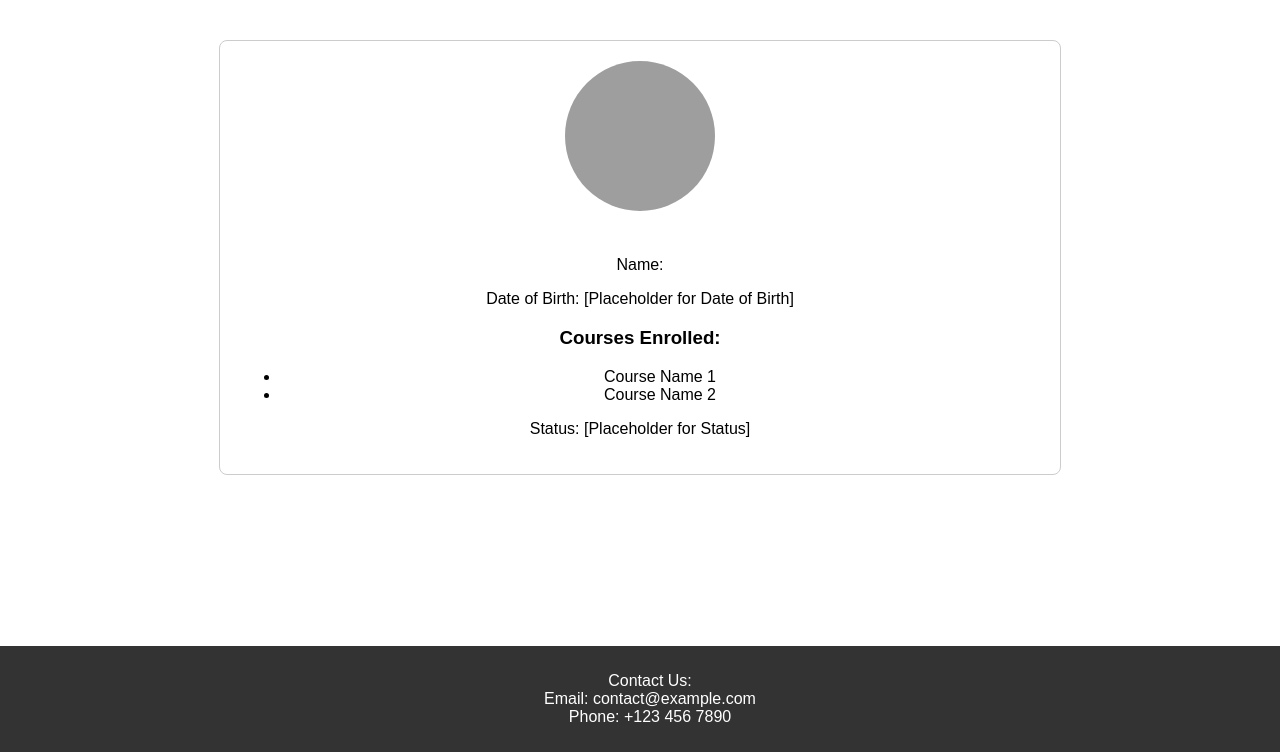
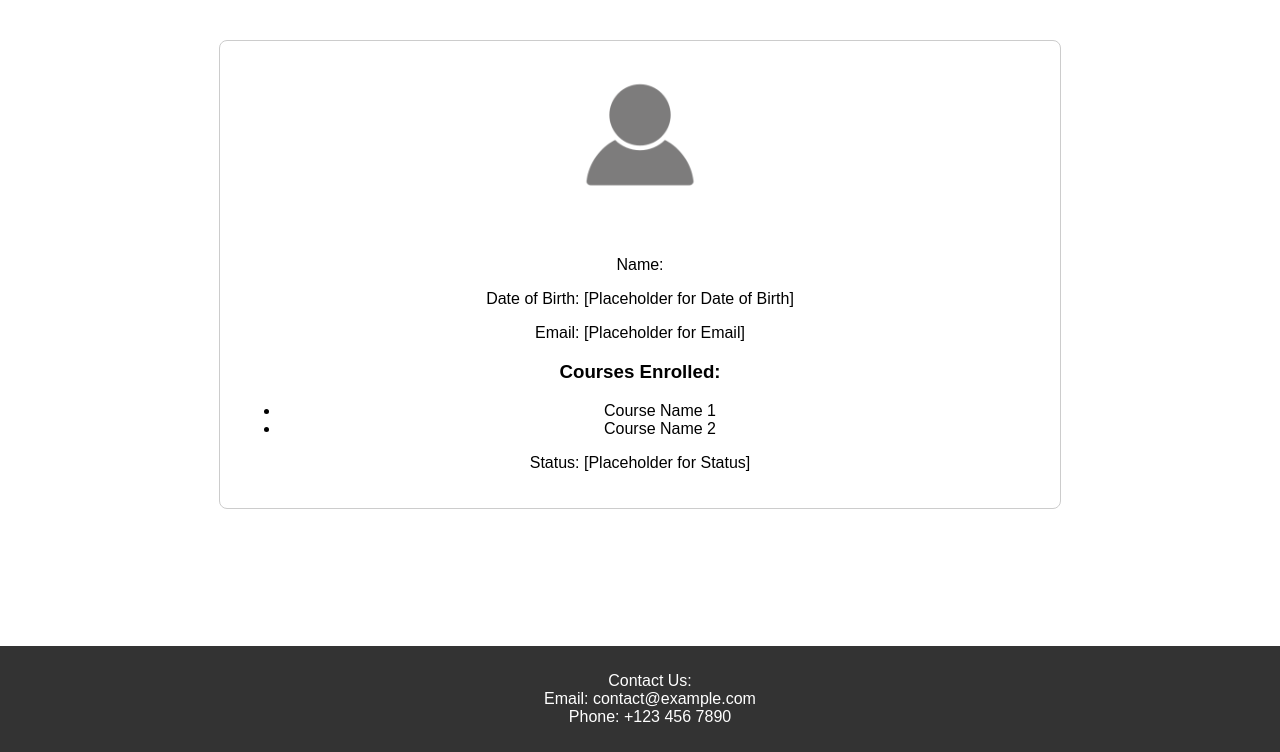
Before and after one commit to Aitzha/eLearning, a Django app: page /profile/ in a window 1280 px wide. Shown: the part 48-800 px from the top of the page. Run offline with Django 5.2, Linux system fonts and the light colour scheme; grey boxes are pictures that could not be loaded.

Commit message:
Improve profile html - Add email section - Add static image for profile image

```diff
--- a/learning_platform/templates/profile.html
+++ b/learning_platform/templates/profile.html
@@ -9,6 +9,7 @@
     <h1>{{ request.user.username }}</h1>
     <p>Name: {{ request.user.first_name }} {{ request.user.last_name }}</p>
     <p>Date of Birth: [Placeholder for Date of Birth]</p>
+    <p>Email: [Placeholder for Email]</p>
     <h3>Courses Enrolled:</h3>
     <ul>
         <!-- Placeholder for list of courses -->
```
Also changed, not shown: learning_platform/static/images/profile-placeholder.png (added).
